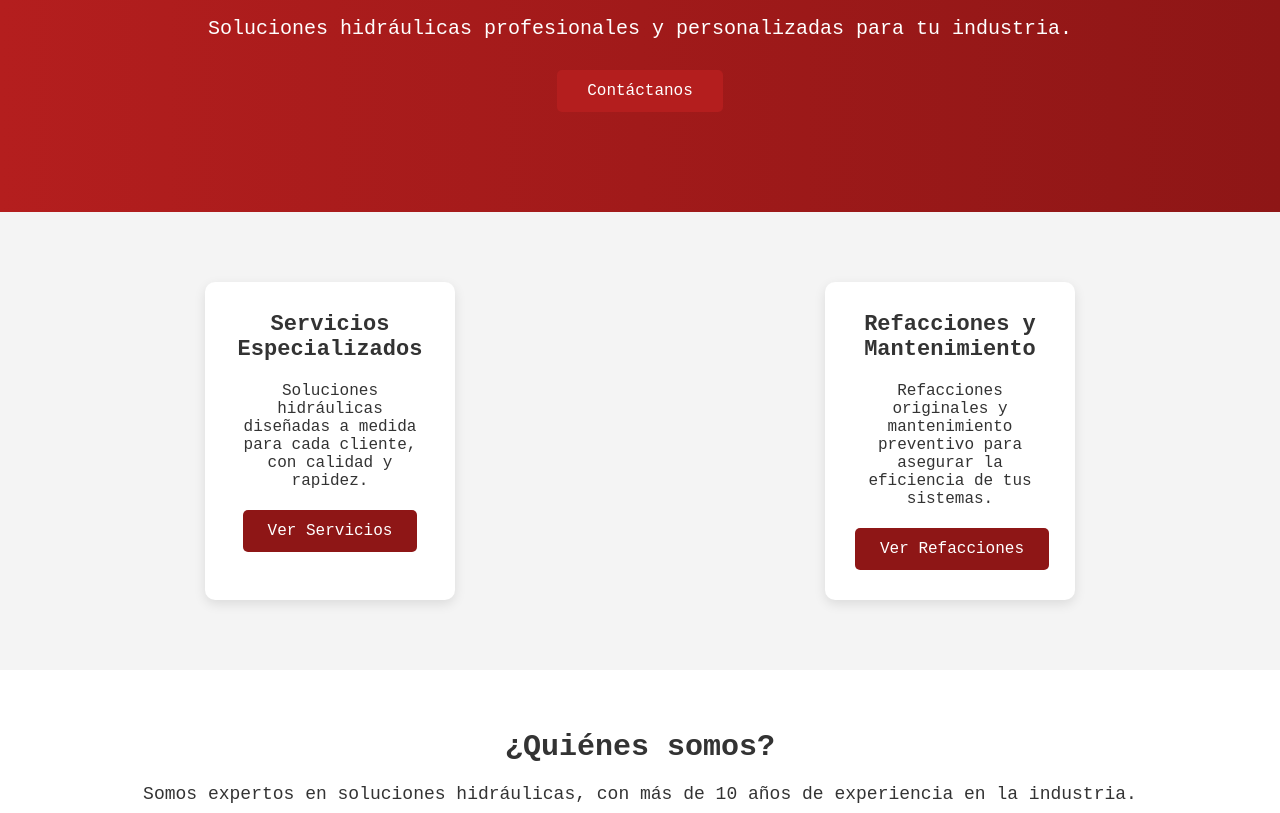
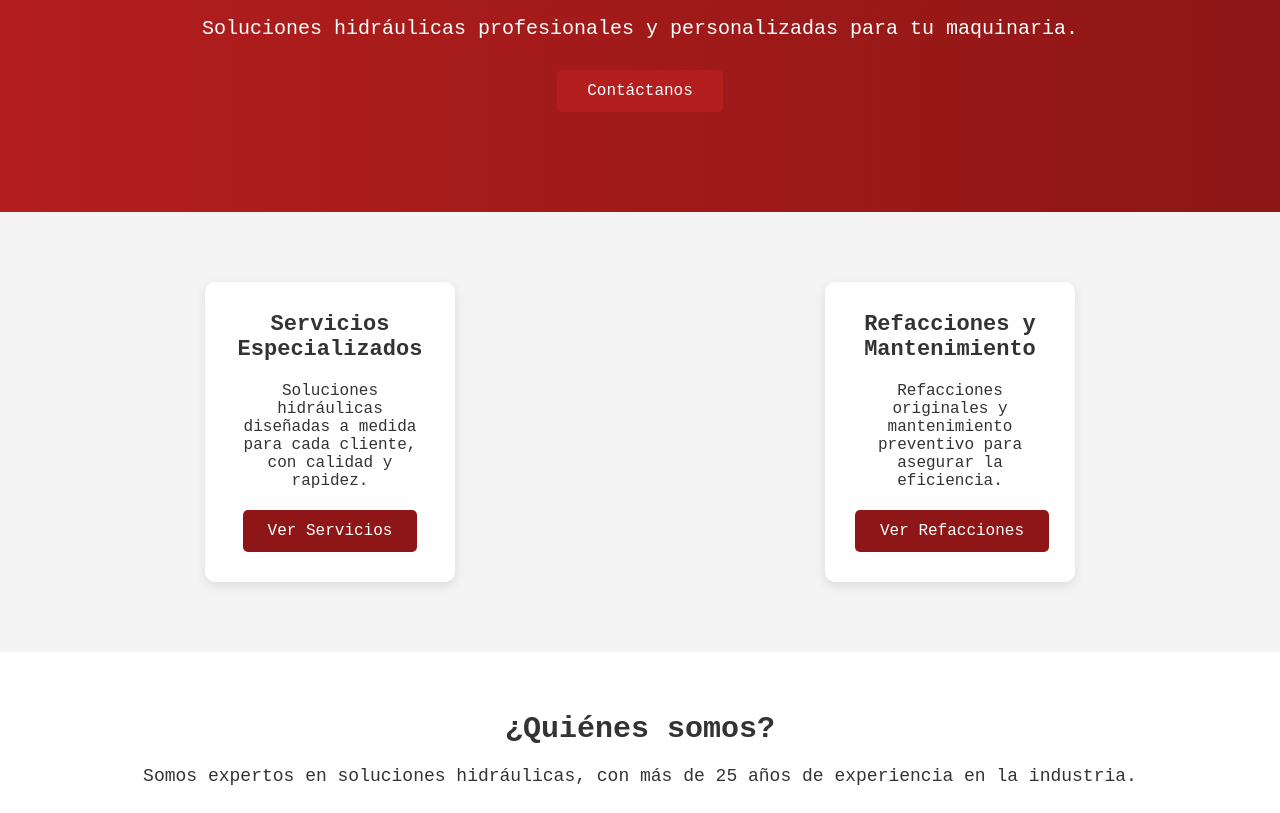
Before and after one commit to HidraulicaSinaloa/HidraulicaSinaloa, a plain HTML site: page index.html in a window 1280 px wide. Shown: the part 250-1063 px from the top of the page. Drawn offline with Linux system fonts and the light colour scheme.

Commit message:
Add files via upload

```diff
--- a/index.html
+++ b/index.html
@@ -42,7 +42,7 @@
     <header class="hero">
         <div class="hero-content">
             <h1>Bienvenidos a Hidráulica de Sinaloa</h1>
-            <p>Soluciones hidráulicas profesionales y personalizadas para tu industria.</p>
+            <p>Soluciones hidráulicas profesionales y personalizadas para tu maquinaria.</p>
             <a href="contacto.html" class="btn-primary">Contáctanos</a>
         </div>
     </header>
@@ -56,7 +56,7 @@
         </div>
         <div class="service-card">
             <h3>Refacciones y Mantenimiento</h3>
-            <p>Refacciones originales y mantenimiento preventivo para asegurar la eficiencia de tus sistemas.</p>
+            <p>Refacciones originales y mantenimiento preventivo para asegurar la eficiencia.</p>
             <a href="refacciones.html" class="btn-secondary">Ver Refacciones</a>
         </div>
     </section>
@@ -64,7 +64,7 @@
     <!-- Sobre Nosotros -->
     <section class="about">
         <h2>¿Quiénes somos?</h2>
-        <p>Somos expertos en soluciones hidráulicas, con más de 10 años de experiencia en la industria.</p>
+        <p>Somos expertos en soluciones hidráulicas, con más de 25 años de experiencia en la industria.</p>
         <a href="nosotros.html" class="btn-primary">Conoce más</a>
     </section>
 
```
